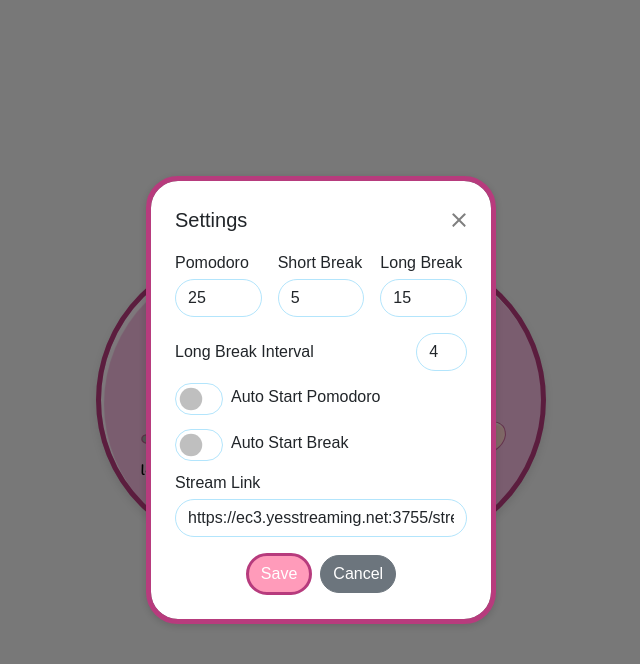
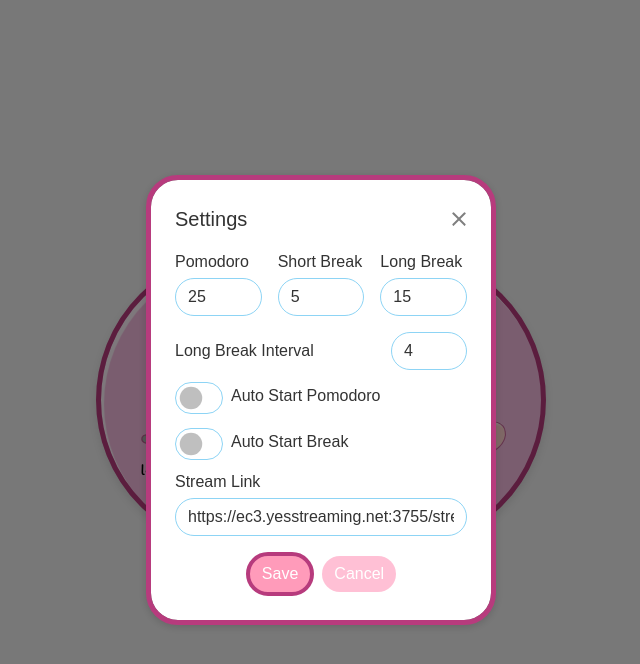
Before and after one commit to CyberPanCake3000/lofi-pomodoro, a Nuxt app: page / in a window 1280 px wide. Both pictures are taken after a click on the button "settings". Shown: the top 664 px of the page, without its empty margins (319-959 px from the left). Built offline with nearby package versions, Linux system fonts and the light colour scheme.

Commit message:
styling modal window pt2

```diff
--- a/assets/custom-bootstrap.css
+++ b/assets/custom-bootstrap.css
@@ -1,9 +1,16 @@
 :root {
-  --primary-pink: #FF9BBA;
-  --secondary-pink: #ff98ba;
-  --blue-accent: #B3E5FC;
-  --text-color: #333333;
-  --border-color: #B73B7D;
+  --bs-primary: #FF9BBA;
+  --bs-secondary: #FFC0D5;
+  --bs-success: #A7E8BD;
+  --bs-info: #B3E5FC;
+  --bs-accent: #8dd4f5;
+  --bs-warning: #FFE082;
+  --bs-danger: #FF8A80;
+  --bs-light: #FFFFFF;
+  --bs-dark: #424242;
+
+  --bs-body-color: #333333;
+  --bs-border-color: #B73B7D;
 }
 
 .form-control, .btn {
@@ -11,26 +18,41 @@
 }
 
 .form-control {
-  border: 1px solid var(--blue-accent);
+  border: 1px solid var(--bs-accent);
 }
 
 .form-check-input {
   width: 3em !important;
   height: 2em;
-  border: 1px solid var(--blue-accent);
+  border: 1px solid var(--bs-accent);
+}
+
+.form-check-input:checked {
+  background-color: var(--bs-primary);
+  border: 2px solid var(--bs-border-color);
 }
 
 .modal-content {
   border-radius: 2rem;
-  border: 5px solid var(--border-color);
+  border: 5px solid var(--bs-border-color);
 }
 
 .btn-primary {
-  background-color: var(--primary-pink);
-  border: solid 3px var(--border-color);
+  background-color: var(--bs-primary);
+  border:
+   solid 4px var(--bs-border-color);
 }
 
 .btn-primary:hover {
-  background-color: #ff69b4;
-  border: solid 4px var(--border-color);
+  background-color: var(--bs-primary);
+  border: solid 4px var(--bs-border-color);
 }
+
+.btn-secondary {
+  background-color: var(--bs-secondary);
+  border: none;
+}
+
+.btn-secondary:hover {
+  background-color: var(--bs-accent);
+}
--- a/components/MyButton.vue
+++ /dev/null
@@ -1,33 +0,0 @@
-<template>
-  <button @click="clickHandler">{{ label }}</button>
-</template>
-
-<script>
-export default {
-  props: {
-    label: {
-      type: String,
-      required: true
-    }
-  },
-  methods: {
-    clickHandler() {
-      this.$emit('click')
-    }
-  }
-}
-</script>
-
-<style scoped>
-button {
-  padding: 10px 20px;
-  background: #42b983;
-  color: white;
-  border: none;
-  border-radius: 5px;
-  cursor: pointer;
-}
-button:hover {
-  background: #2c3e50;
-}
-</style>
--- a/components/SettingsModal.vue
+++ b/components/SettingsModal.vue
@@ -31,7 +31,7 @@
 
                 <div class='row mb-2'>
                   <div class='row col-12 pe-0'>
-                    <label class='form-label col-10 mb-0 d-flex align-items-center' for="longBreakInterval">Long Break
+                    <label class='form-label col-9 mb-0 d-flex align-items-center' for="longBreakInterval">Long Break
                       Interval</label>
                     <input class="form-control col" id="longBreakInterval" v-model.number="localSettings.longBreakInterval"
                       type="number" min="1" required>
```
